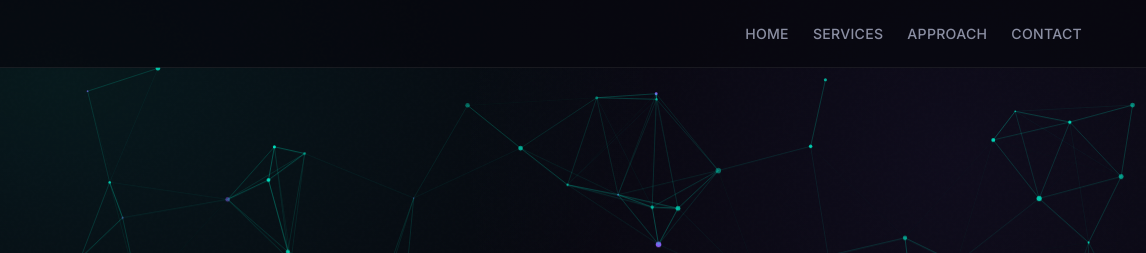
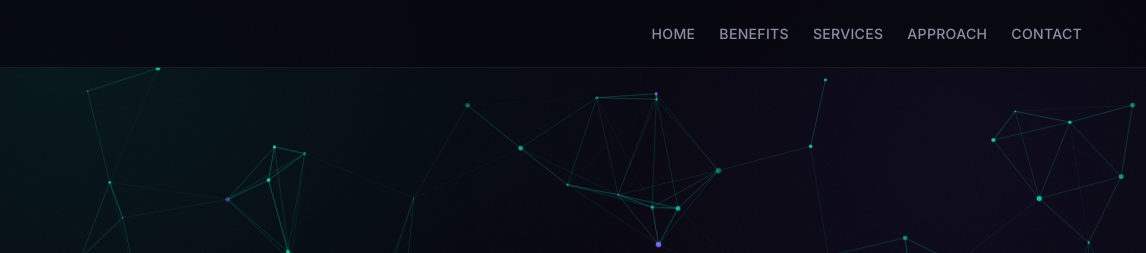
Before and after one commit to sudipc07/sstori-site, a plain HTML site: page index.html in a window 1280 px wide. Shown: the top 253 px of the page, 134-1280 px from the left. Drawn offline with Linux system fonts and the light colour scheme.

Commit message:
Add Benefits link to nav and match section order
Nav now reads: Home, Benefits, Services, Approach, Contact —
matching the page section order after the reorg.

Co-Authored-By: Claude Opus 4.6 (1M context) <noreply@anthropic.com>

```diff
--- a/index.html
+++ b/index.html
@@ -33,6 +33,7 @@
         </button>
         <ul class="nav-links" id="main-nav">
           <li class="nav-item"><a href="#home" class="nav-link">Home</a></li>
+          <li class="nav-item"><a href="#outcomes" class="nav-link">Benefits</a></li>
           <li class="nav-item"><a href="#services" class="nav-link">Services</a></li>
           <li class="nav-item"><a href="#approach" class="nav-link">Approach</a></li>
           <li class="nav-item"><a href="#contact" class="nav-link">Contact</a></li>
```
